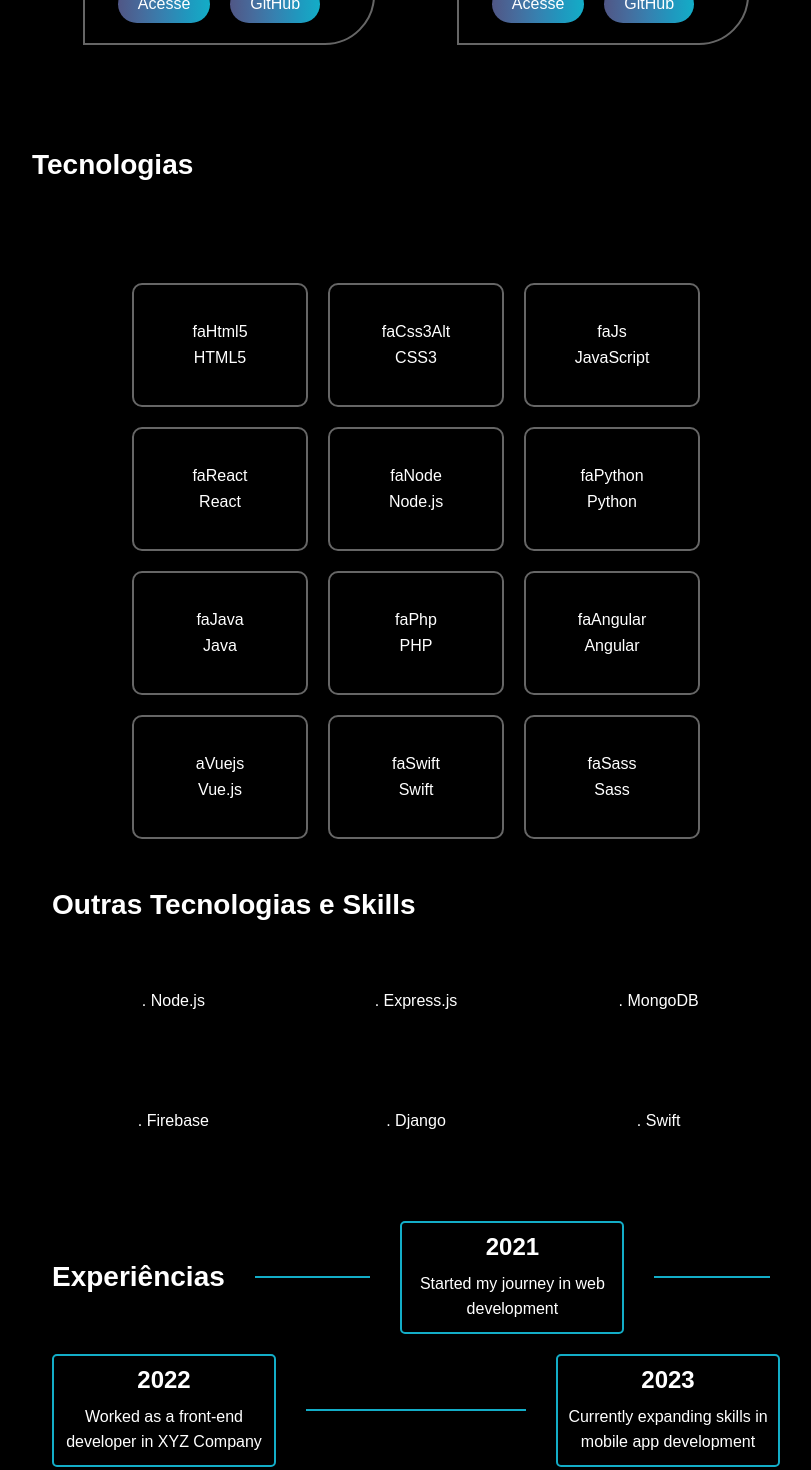
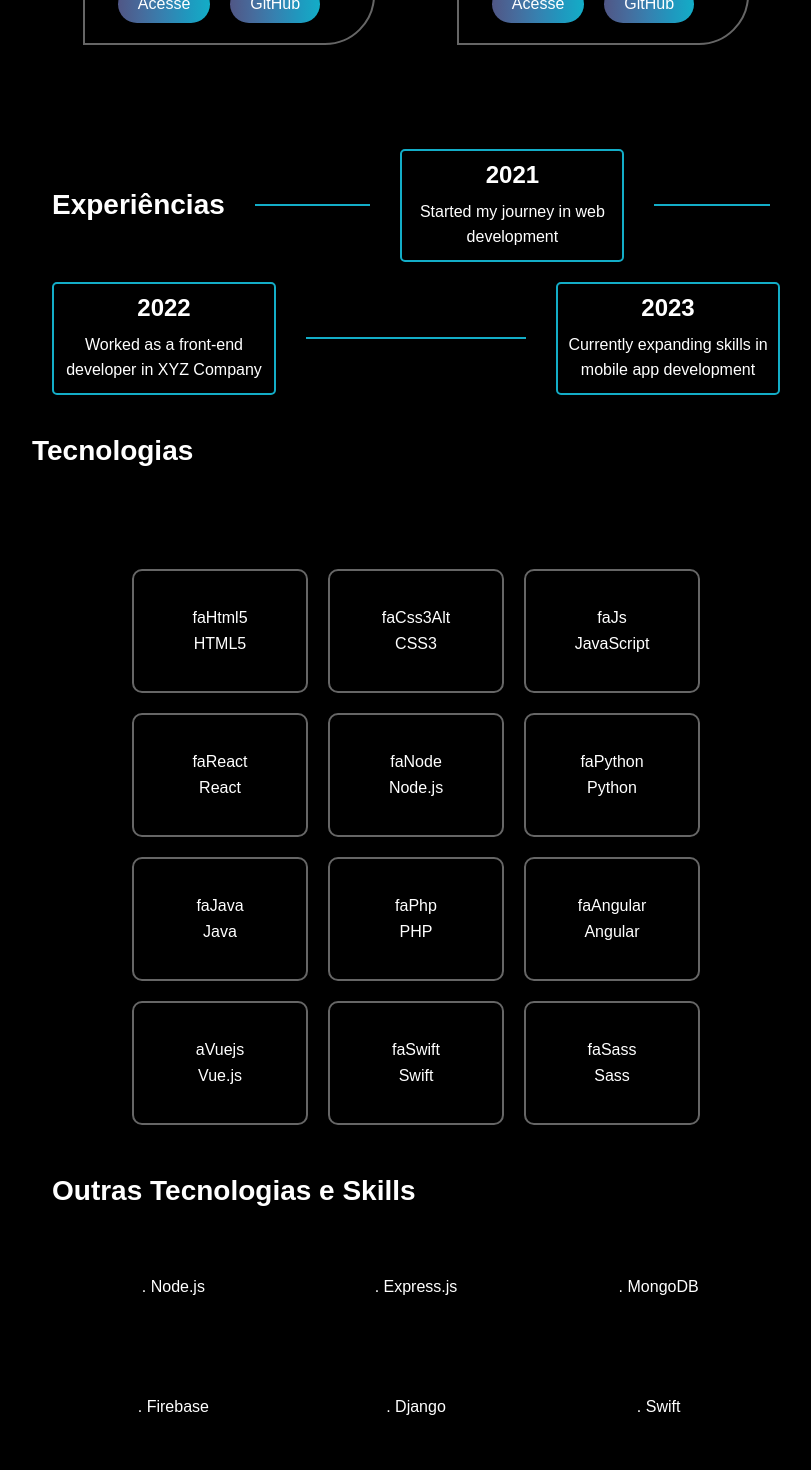
Before and after one commit to lana2-2karla/lana2-2karla.github.io, a React (Create React App) app in the folder portifolio/: page / in a window 1280 px wide. Shown: the part 1520-2990 px from the top of the page, without its empty margins (224-1035 px from the left). Built offline with nearby package versions, Linux system fonts and the light colour scheme.

Commit message:
:recycle: refactor: component order

```diff
--- a/portifolio/src/pages/home.js
+++ b/portifolio/src/pages/home.js
@@ -16,9 +16,9 @@ function Home () {
       <AboutMe />
       <Projects />
       <br /> <br /> <br />
+      <Timeline />
       <Technologies />
       <OtherSkills />
-      <Timeline />
       <Footer />
     </div>
   )
```
